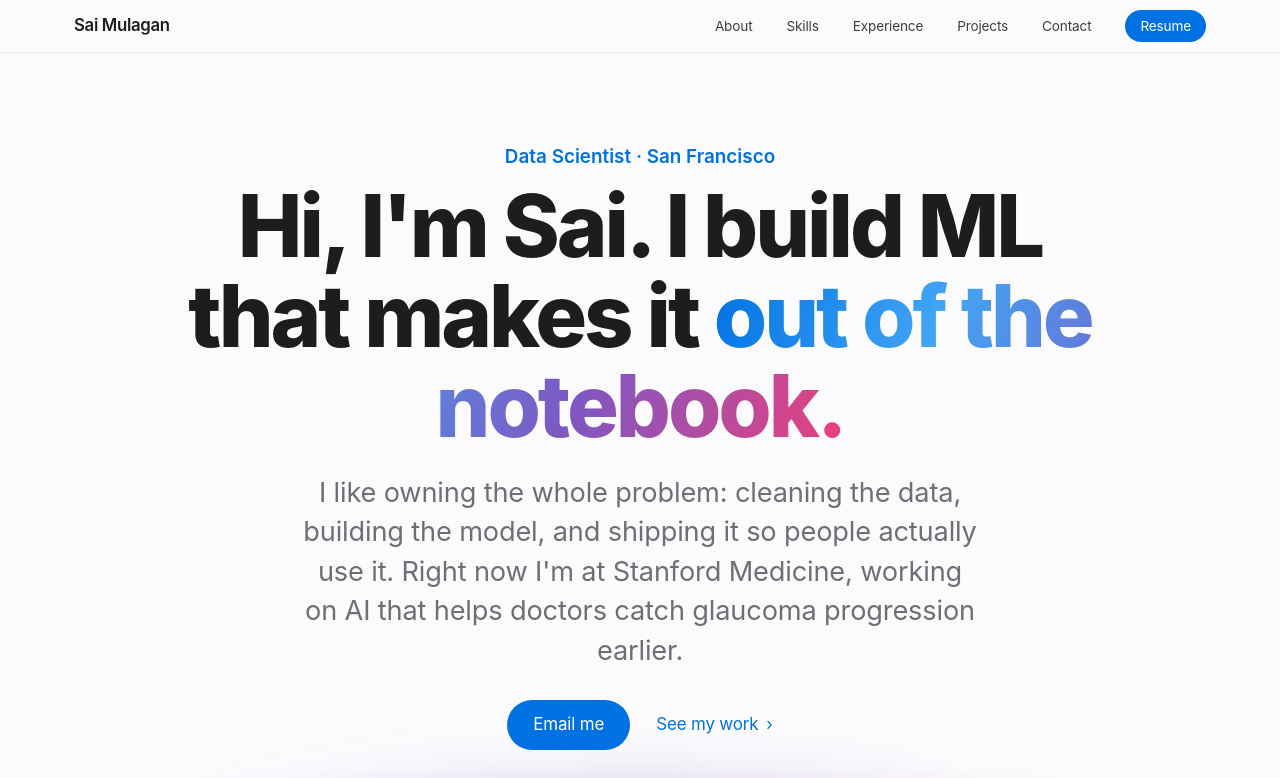
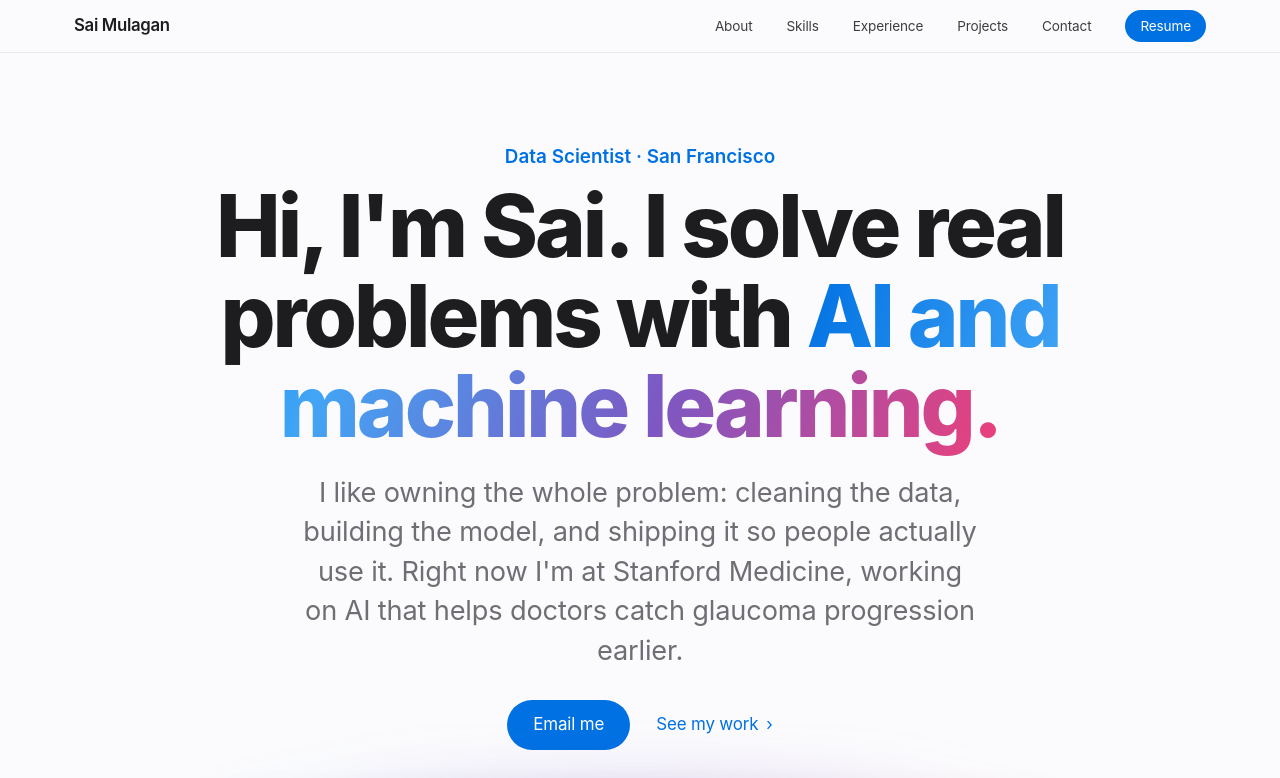
Before and after one commit to SaiMulagan/saimulagan.github.io, a plain HTML site: page index.html in a window 1280 px wide. Shown: the top 778 px of the page. Drawn offline with Linux system fonts and the light colour scheme.

Commit message:
changed header

```diff
--- a/index.html
+++ b/index.html
@@ -272,7 +272,7 @@
   <section class="hero">
     <div class="wrap">
       <div class="eyebrow reveal in">Data Scientist · San Francisco</div>
-      <h1 class="reveal in">Hi, I'm Sai. I build ML that makes it <span class="grad">out of the notebook.</span></h1>
+      <h1 class="reveal in">Hi, I'm Sai. I solve real problems with <span class="grad">AI and machine learning.</span></h1>
       <p class="sub reveal in">I like owning the whole problem: cleaning the data, building the model, and shipping it so people actually use it. Right now I'm at Stanford Medicine, working on AI that helps doctors catch glaucoma progression earlier.</p>
       <div class="hero-actions reveal in">
         <a href="mailto:mulaganss@gmail.com" class="btn btn-fill">Email me</a>
```
